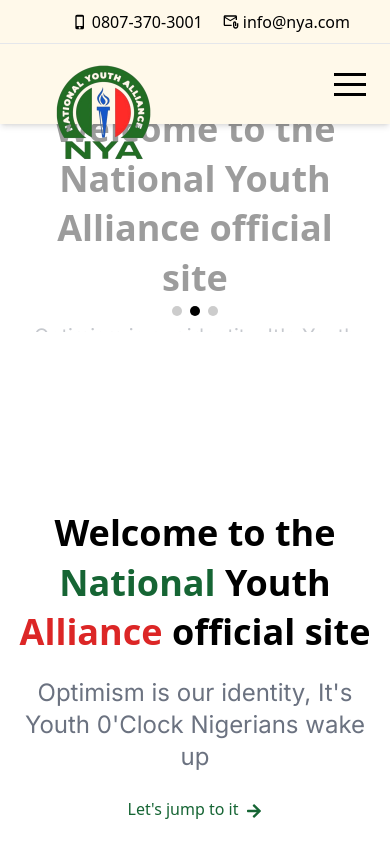
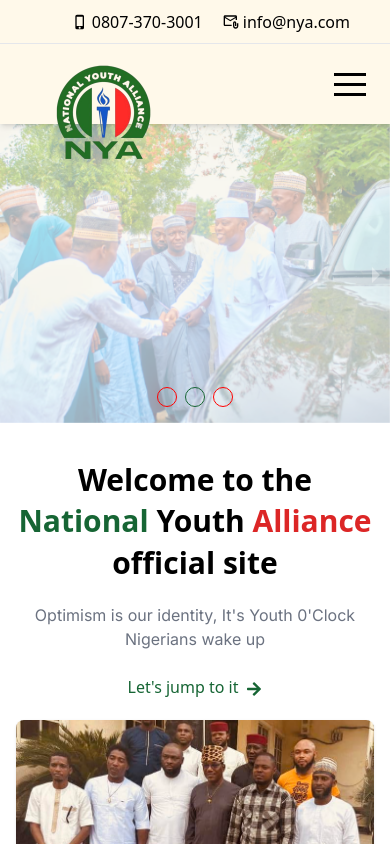
Before and after one commit to emmasam1/nya, a React (Vite) app: page / in a window 390 px wide. Shown: the top 844 px of the page. Built offline with nearby package versions, Linux system fonts and the light colour scheme.

Commit message:
mobile slider done

```diff
--- a/src/components/banner/Banner.jsx
+++ b/src/components/banner/Banner.jsx
@@ -7,26 +7,25 @@
 import banner2 from "../../assets/images/banner_5.jpg";
 import banner3 from "../../assets/images/img_7.jpg";
 
-
 const Banner = () => {
   const slides = [
     {
       image: banner1,
       title: "Future and Past president in one room",
-      description: "Our president pay homeage visit the ex president General Olusegun Obasonjo at his home town ",
+      description: "Our president pay homage visit the ex president General Olusegun Obasonjo at his home town ",
       link: "/",
       linkText: "Let's jump to it",
     },
     {
       image: banner2,
-      title: "Welcome to the National Youth Alliance official site",
-      description: "Optimism is our identity, It's Youth 0'Clock Nigerians wake up",
+      title: "Welcome to the National Youth Alliance Party",
+      description: "Let's Take Nigeria our country back from oppressors, 2027 is the year",
       link: "/",
-      linkText: "Let's jump to it",
+      linkText: "Become a member",
     },
     {
       image: banner3,
-      title: "Important executive meeting..",
+      title: "Important executive meeting",
       description: "The National Alliance Youth President meet an important executive today",
       link: "/media",
       linkText: "Learn more...",
@@ -34,8 +33,8 @@
   ];
 
   return (
-    <div className="top-[72px] relative">
-      <div className="carousel-container h-[400px] w-full overflow-hidden">
+    <div className="top-[123px] relative">
+      <div className="carousel-container w-full overflow-hidden">
         <Carousel
           showThumbs={false}
           showStatus={false}
@@ -52,12 +51,13 @@
           showIndicators={true}
           renderIndicator={(onClickHandler, isSelected, index, label) => {
             const indicatorStyle = {
-              background: isSelected ? '#000' : '#ccc',
-              width: '10px',
-              height: '10px',
+              // background: isSelected ? '#000' : '#ccc',
+              width: '20px',
+              height: '20px',
               display: 'inline-block',
               margin: '0 4px',
               borderRadius: '50%',
+              border: `1px solid ${isSelected ? '#166534' : '#FF0000'}`, // Red border for selected or unselected dots
             };
             return (
               <li
@@ -75,13 +75,13 @@
           }}
         >
           {slides.map((slide, index) => (
-            <div className="h-[400px] grid grid-cols-1 lg:grid-cols-2" key={index}>
-              <div className={`flex items-center justify-center p-8 ${index % 2 === 0 ? "lg:order-1" : "lg:order-2"}`}>
+            <div className="grid grid-cols-1 lg:grid-cols-2" key={index}>
+              <div className={`hidden lg:flex items-center justify-center p-8 ${index % 2 === 0 ? "lg:order-1" : "lg:order-2"}`}>
                 <div className="text-center lg:text-left">
-                  <h2 className="text-4xl lg:text-2xl leading-snug mb-5 font-bold">
+                  <h2 className="text-2xl lg:text-2xl leading-snug mb-5 font-bold">
                     {slide.title}
                   </h2>
-                  <p className="text-gray-500 text-xl mb-5 font-primary">
+                  <p className="text-gray-500 text-lg mb-5 font-primary">
                     {slide.description}
                   </p>
                   <Link
@@ -95,25 +95,25 @@
                   </Link>
                 </div>
               </div>
-              <div className={`h-full ${index % 2 === 0 ? "lg:order-2" : "lg:order-1"}`}>
-                <img src={slide.image} alt={`Banner ${index + 1}`} className="w-full h-full object-cover object-top" />
+              <div className={`h-[300px] rounded-sm ${index % 2 === 0 ? "lg:order-2" : "lg:order-1"}`}>
+                <img src={slide.image} alt={`Banner ${index + 1}`} className="w-full h-full object-cover" />
               </div>
             </div>
           ))}
         </Carousel>
       </div>
-          {/* END OF CAROUSEL */}
+      {/* END OF CAROUSEL */}
       <div className="px-4 py-9 mx-auto">
         <div className="text-center lg:px-28">
-          <h1 className="text-4xl lg:text-4xl leading-snug mb-5 font-bold">
+          <h1 className="text-3xl lg:text-4xl leading-snug mb-5 font-bold">
             Welcome to the <span className="text-green-800">National </span>{" "}
             <span>Youth</span> <span className="text-red-600">Alliance</span>{" "}
             official site
           </h1>
-          <p className="text-gray-500 text-2xl lg:w-3/5 mx-auto mb-5 font-primary">
+          <p className="text-gray-500 text-2sxl lg:w-3/5 mx-auto mb-5 font-primary">
             Optimism is our identity, It's Youth 0'Clock Nigerians wake up
           </p>
-          <div>
+          <div className="pb-6 cursor-pointer">
             <Link
               to="/"
               smooth
```
